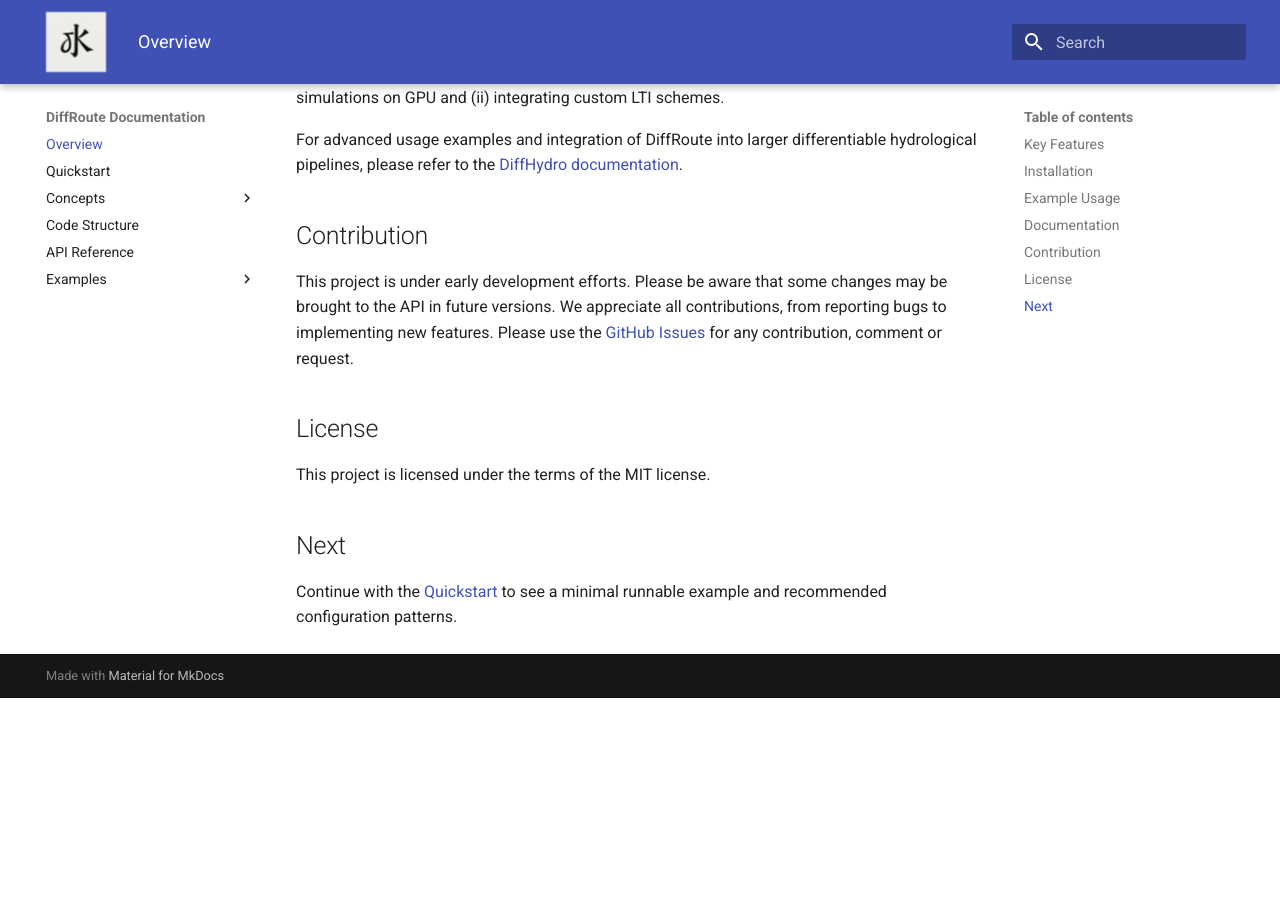
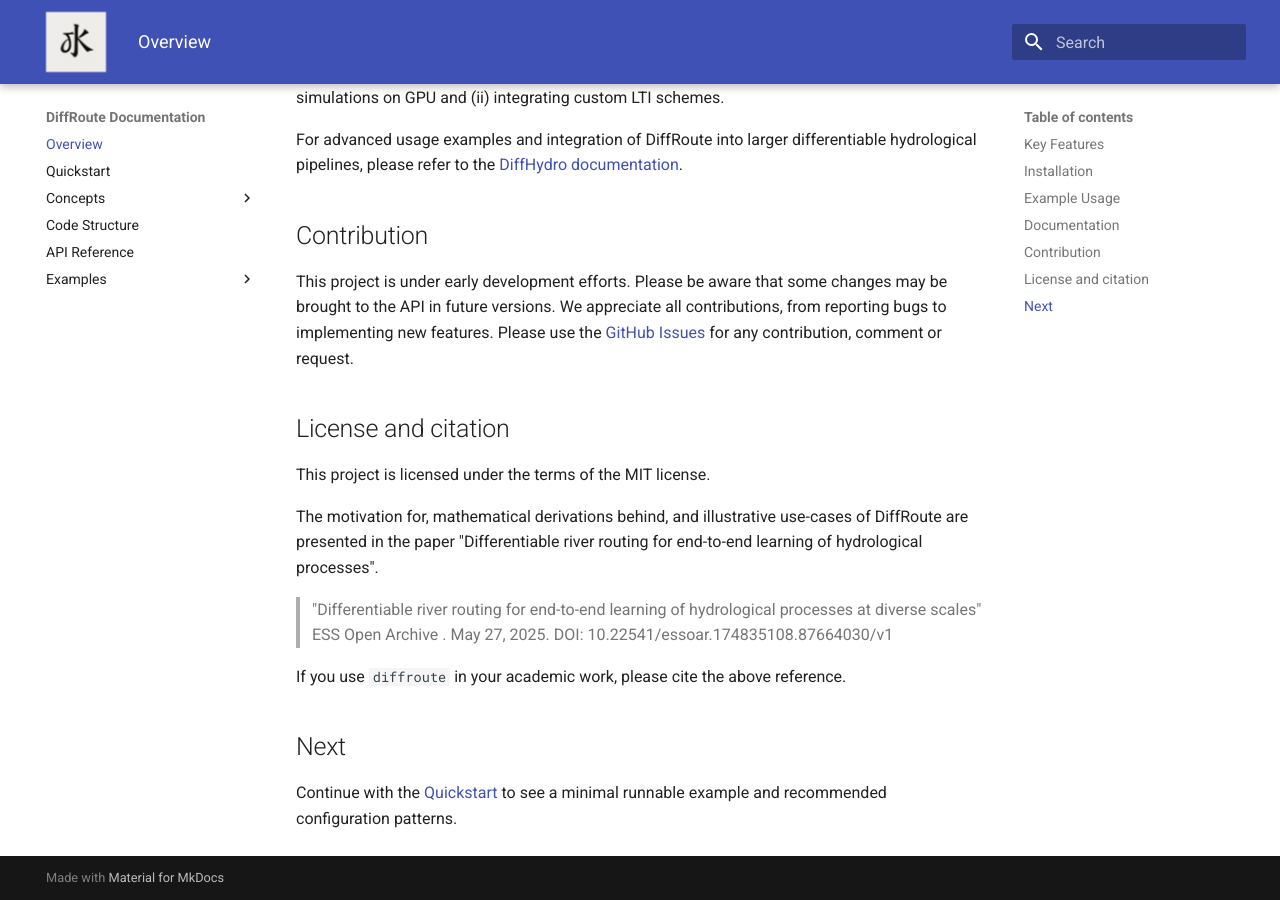
Before and after one commit to TristHas/DiffRoute, an MkDocs documentation site: the page built from docs/index.md, in a window 1280 px wide and 900 px high, scrolled down 2289 px. Built offline with MkDocs 1.6.1 and Material for MkDocs 9.7.7, drawn with Linux system fonts in a browser that asks for light colours; before the commit the page ends 2987 px from its top, so only the background shows below that.

Commit message:
Add citation to doc

```diff
--- a/docs/index.md
+++ b/docs/index.md
@@ -87,9 +87,17 @@
 We appreciate all contributions, from reporting bugs to implementing new features.
 Please use the [GitHub Issues](https://github.com/TristHas/DiffRoute/issues) for any contribution, comment or request.
 
-## License
+## License and citation
 
 This project is licensed under the terms of the MIT license.
+
+The motivation for, mathematical derivations behind, and illustrative use-cases of DiffRoute are presented in the paper "Differentiable river routing for end-to-end learning of hydrological processes".
+
+> "Differentiable river routing for end-to-end learning of hydrological processes at diverse scales"
+> ESS Open Archive . May 27, 2025.
+> DOI: 10.22541/essoar.174835108.87664030/v1
+
+If you use `diffroute` in your academic work, please cite the above reference.
 
 ## Next
 
```
